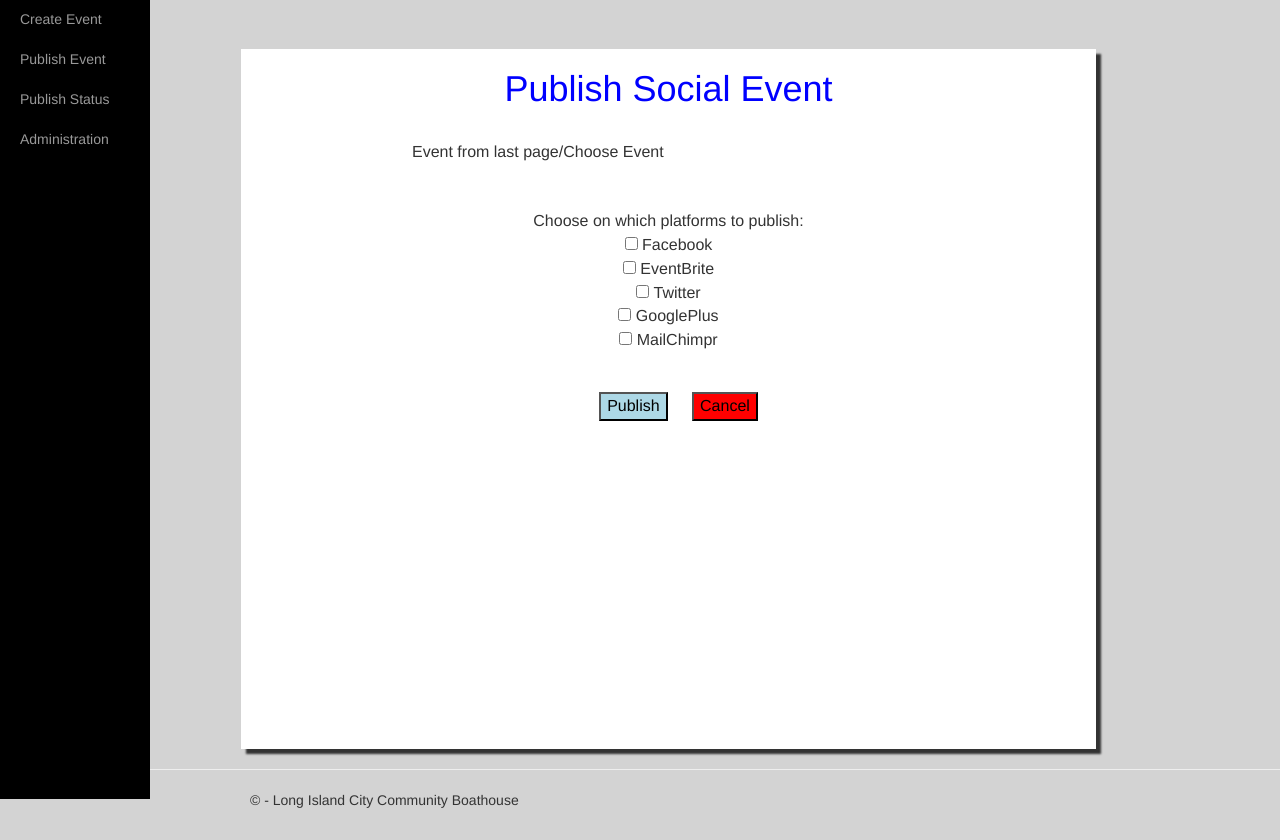
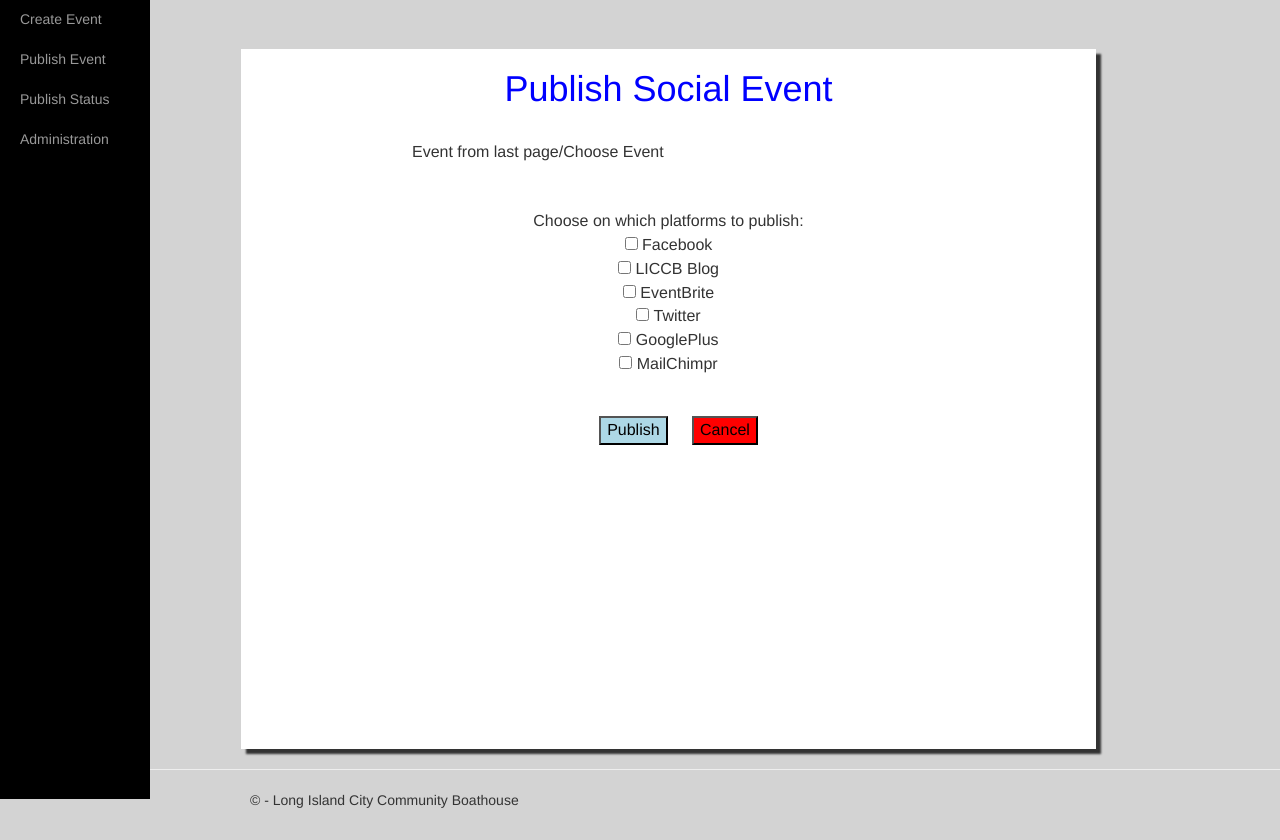
Before and after one commit to LICCB/EventSyndication, a Django app: template webapp/templates/webapp/publish.html in a window 1280 px wide. Shown: the part 51-891 px from the top of the page. Run offline with Django 3.2, Linux system fonts and the light colour scheme; the template is opened without the code that fills it, so the values that code supplies are empty; some libraries are stand-ins or nearby versions.

Commit message:
Added LICCB Blog and google calendar per David's Request

```diff
--- a/webapp/templates/webapp/publish.html
+++ b/webapp/templates/webapp/publish.html
@@ -42,6 +42,7 @@
 		Choose on which platforms to publish:<br>
 		<!--<input type="checkbox" name="platform_All" value="All"> Publish on All platforms<br>-->
 			<input type="checkbox" name="platform" value="Facebook"> Facebook<br>
+            <input type="checkbox" name="platform" value="Facebook"> LICCB Blog<br>
 			<input type="checkbox" name="platform" value="EventBrite"> EventBrite<br>
 			<input type="checkbox" name="platform" value="Twitter"> Twitter<br>
 			<input type="checkbox" name="platform" value="GooglePLus"> GooglePlus<br>
```
